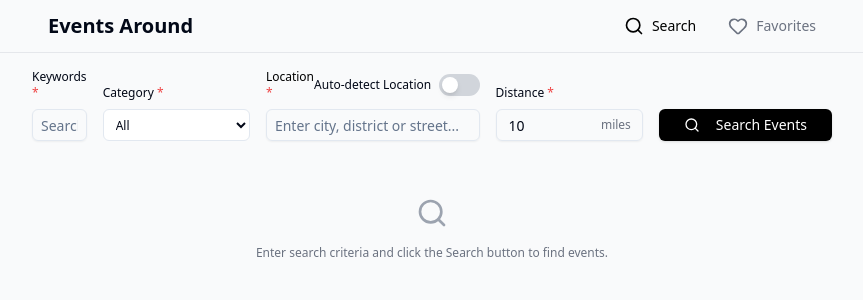
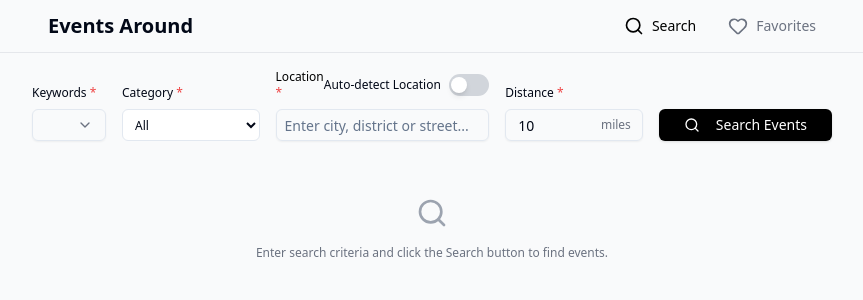
Before and after one commit to mohankumard9999/my-nodejs-service, a React (Vite) app in the folder client/: page /search in a window 1280 px wide. Shown: the top 300 px of the page, without its empty margins (208-1071 px from the left). Built offline with nearby package versions, Linux system fonts and the light colour scheme.

Commit message:
suggestions chevrons

```diff
--- a/client/src/components/ui/Search.jsx
+++ b/client/src/components/ui/Search.jsx
@@ -1,5 +1,5 @@
 import { useState, useEffect, useRef } from 'react'
-import { Search as SearchIcon } from 'lucide-react'
+import { Search as SearchIcon, ChevronDown, ChevronUp, X } from 'lucide-react'
 import { Input } from './input'
 import { Label } from './label'
 import { Button } from './button'
@@ -199,6 +199,7 @@ export default function Search() {
               Keywords <span className="text-red-500">*</span>
             </Label>
             <div ref={containerRef} className="relative">
+              <div className="relative flex items-center">
                 <Input
                   id="keyword"
                   placeholder="Search for events..."
@@ -206,9 +207,28 @@ export default function Search() {
                   onChange={(e) => setFormData({...formData, keyword: e.target.value})}
                   onKeyDown={handleKeywordKeyDown}
                   onFocus={() => { if (suggestions.length > 0) setShowSuggestions(true) }}
-                className="w-full px-2 py-1 h-8"
+                  className="w-full px-2 py-1 h-8 pr-16"
                   autoComplete="off"
                 />
+                {formData.keyword && (
+                  <button
+                    type="button"
+                    onClick={() => setFormData({...formData, keyword: ''})}
+                    className="absolute right-10 top-1/2 -translate-y-1/2 text-gray-500 hover:text-gray-700 p-1 bg-transparent rounded"
+                    tabIndex="-1"
+                  >
+                    <X size={16} />
+                  </button>
+                )}
+                <button
+                  type="button"
+                  onClick={() => setShowSuggestions(!showSuggestions)}
+                  className="absolute right-2 top-1/2 -translate-y-1/2 text-gray-500 hover:text-gray-700 p-1 bg-transparent rounded"
+                  tabIndex="-1"
+                >
+                  {showSuggestions ? <ChevronUp size={16} /> : <ChevronDown size={16} />}
+                </button>
+              </div>
 
               {showSuggestions && (
                 <ul className="absolute left-0 right-0 z-50 mt-1 w-full bg-white border border-gray-200 rounded-md shadow-sm text-sm">
```
Lines whose indentation alone changed are shown as unchanged.
